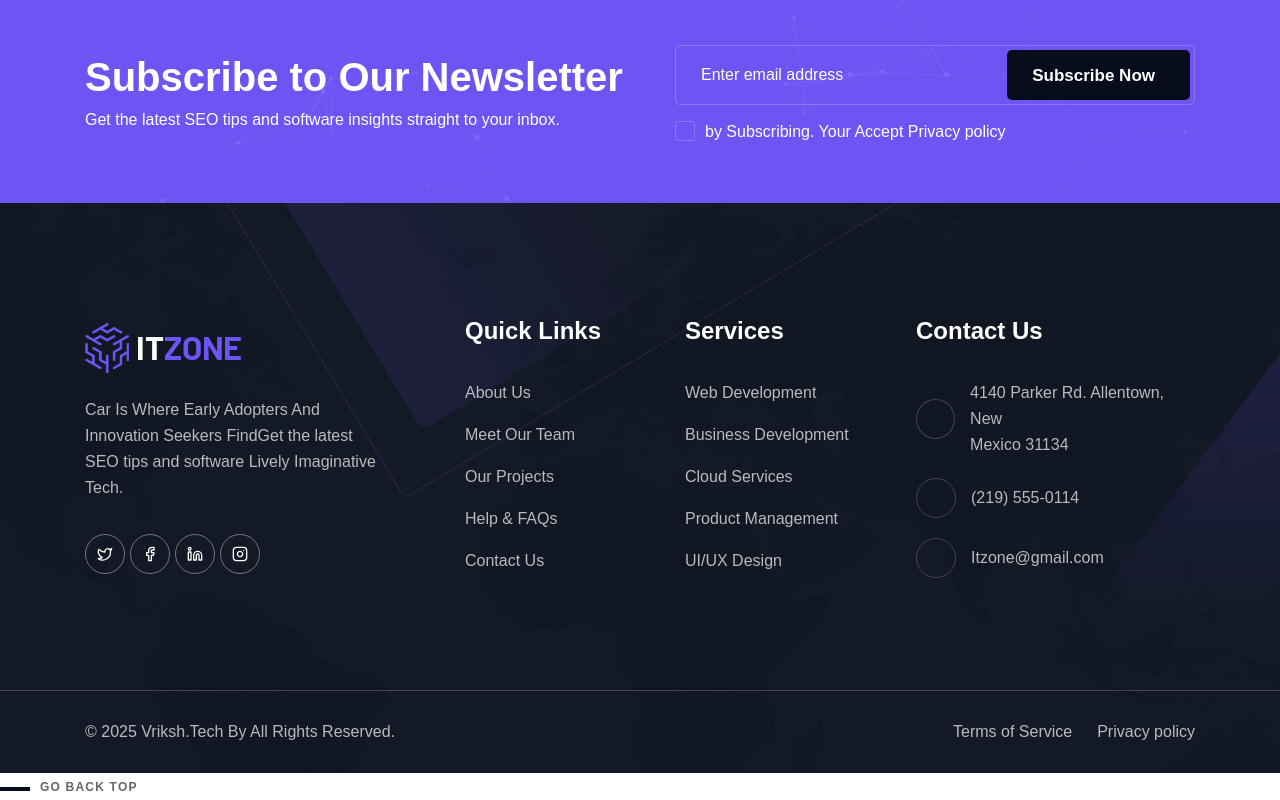
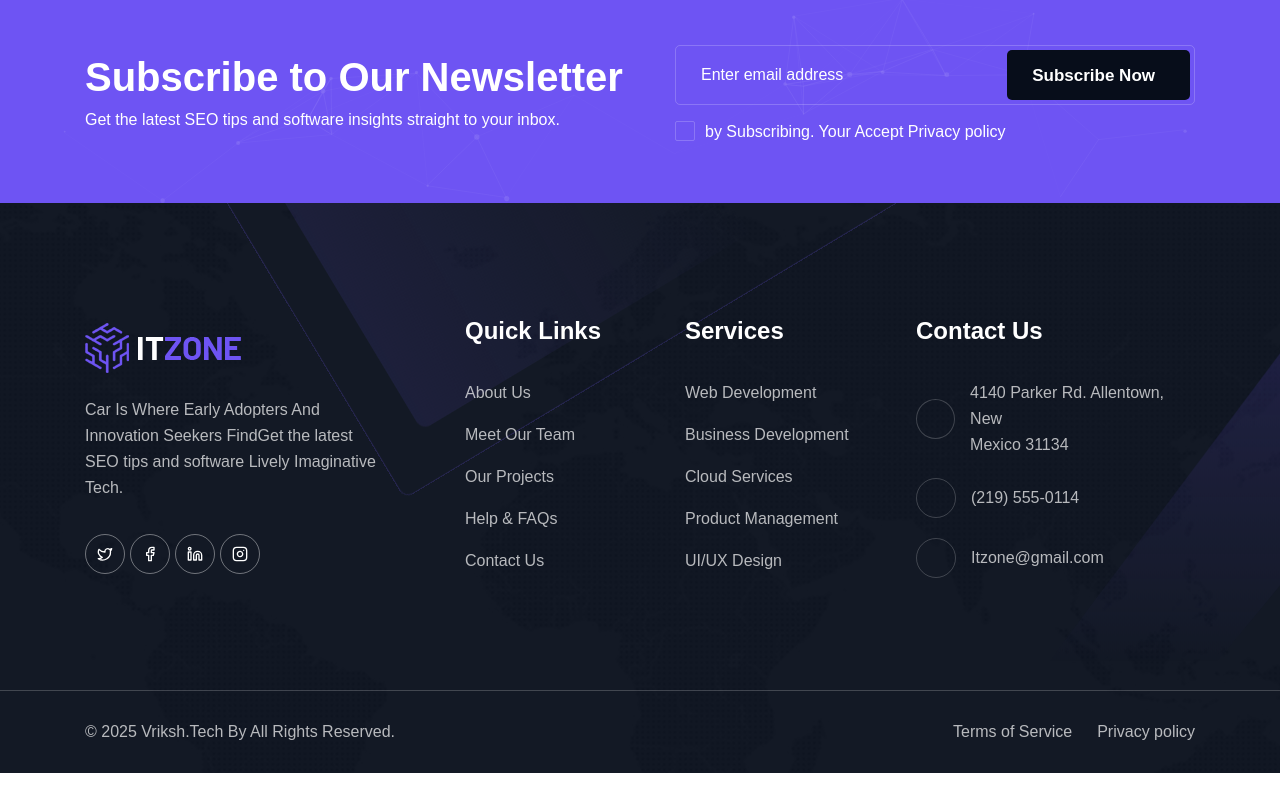
Before and after one commit to ritikdevelop/Vriksh.tech, a React (Vite) app: page /contact in a window 1280 px wide. Shown: the part 1873-2673 px from the top of the page. After the commit the page ends 2646 px from the top, so only its background shows below. Built offline with nearby package versions, Linux system fonts and the light colour scheme; a web font is replaced by a local one.

Commit message:
Added a back to top button

```diff
--- a/src/components/BacktoTop.css
+++ b/src/components/BacktoTop.css
@@ -1,56 +1,37 @@
-
-/* scroll to top */
-.scroll-to-top {
+.back-to-top {
+  position: fixed;
+  bottom: 20px;
+  right: 20px;
+  cursor: pointer;
+  opacity: 0;
+  visibility: hidden;
+  transition: opacity 0.3s ease, visibility 0.3s ease;
+  z-index: 1000;
+  background-color: #333;
+  color: #fff;
+  width: 40px;
+  height: 40px;
+  border-radius: 50%;
   display: flex;
   align-items: center;
-  width: auto;
-  height: 35px;
-  background: transparent;
-  position: fixed;
-  bottom: 60px;
-  right: -12px;
-  z-index: 99;
-  text-align: center;
-  opacity: 0;
-  visibility: hidden;
-  transform: rotate(-90deg);
-  cursor: pointer;
-  transition: all 0.2s ease;
+  justify-content: center;
+  font-size: 24px;
+  user-select: none;
 }
 
-.scroll-to-top:hover {
-  color: var(--itzone-base);
+.back-to-top.visible {
+  opacity: 1;
+  visibility: visible;
 }
 
-.scroll-to-top__text {
-  display: inline;
-  font-size: 12px;
-  text-transform: uppercase;
-  letter-spacing: 0.1em;
-  font-weight: 700;
-  margin-left: 10px;
+.scroll-to-top__arrow {
+  pointer-events: none;
 }
 
 .scroll-to-top__wrapper {
-  display: inline-block;
-  width: 30px;
-  height: 4px;
-  background-color: var(--itzone-base);
-  position: relative;
-  overflow: hidden;
+  display: none; /* Can be styled if needed */
 }
 
 .scroll-to-top__inner {
-  position: absolute;
-  left: 0;
-  top: 0;
-  width: 100%;
-  height: 100%;
-  background-color: var(--itzone-black);
+  /* Additional inner styling if any */
 }
-
-.scroll-to-top.show {
-  opacity: 1;
-  visibility: visible;
-  bottom: 70px;
-}
--- a/src/components/BacktoTop.jsx
+++ b/src/components/BacktoTop.jsx
@@ -25,10 +25,10 @@ const BackToTop = () => {
       className={`back-to-top ${isVisible ? 'visible' : ''}`}
       onClick={scrollToTop}
     >
+      <span className="scroll-to-top__arrow">↑</span>
       <span className="scroll-to-top__wrapper">
         <span className="scroll-to-top__inner"></span>
       </span>
-      <span className="scroll-to-top__text">Go Back Top</span>
     </div>
   );
 };
```
